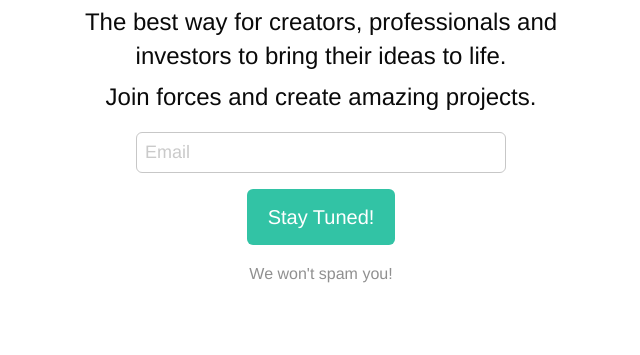
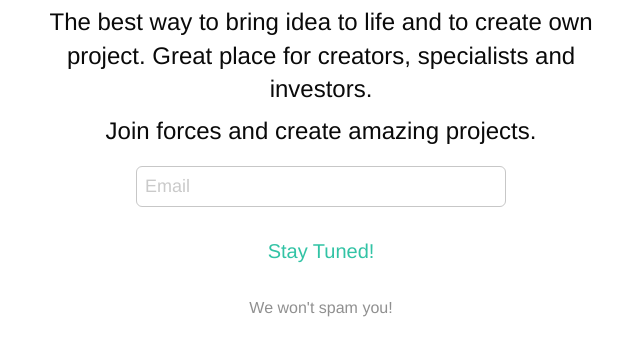
Before and after one commit to getproducker/getproducker.github.io, a website: page index.html in a window 1280 px wide. Shown: the part 309-664 px from the top of the page, without its empty margins (319-959 px from the left). Drawn offline with nearby package versions, Linux system fonts and the light colour scheme.

Commit message:
Update button class

```diff
--- a/index.html
+++ b/index.html
@@ -17,7 +17,7 @@
                 <a href="/"><img src="/img/duck.png" width="30%" height="30%" alt="logo"></a>
             </div>
             <h1>Producker</h1>
-            <h3 class="text-center">The best way for creators, professionals and investors to bring their ideas to life.</h3>
+            <h3 class="text-center">The best way to bring idea to life and to create own project. Great place for creators, specialists and investors.</h3>
             <h3>Join forces and create amazing projects.</h3>
 
             <div class="row" id="js-form">
--- a/styles/_settings.scss
+++ b/styles/_settings.scss
@@ -243,9 +243,9 @@ $breadcrumbs-item-slash: true;
 $button-padding: 0.85em 1em;
 $button-margin: 0 0 $global-margin 0;
 $button-fill: solid;
-$button-background: $primary-color;
-$button-background-hover: scale-color($button-background, $lightness: -15%);
-$button-color: $white;
+$button-background: $white;
+$button-background-hover: $light-green;
+$button-color: $primary-color;
 $button-color-alt: $black;
 $button-radius: $global-radius;
 $button-sizes: (
```
Also changed, not shown: styles/bundle.css.
